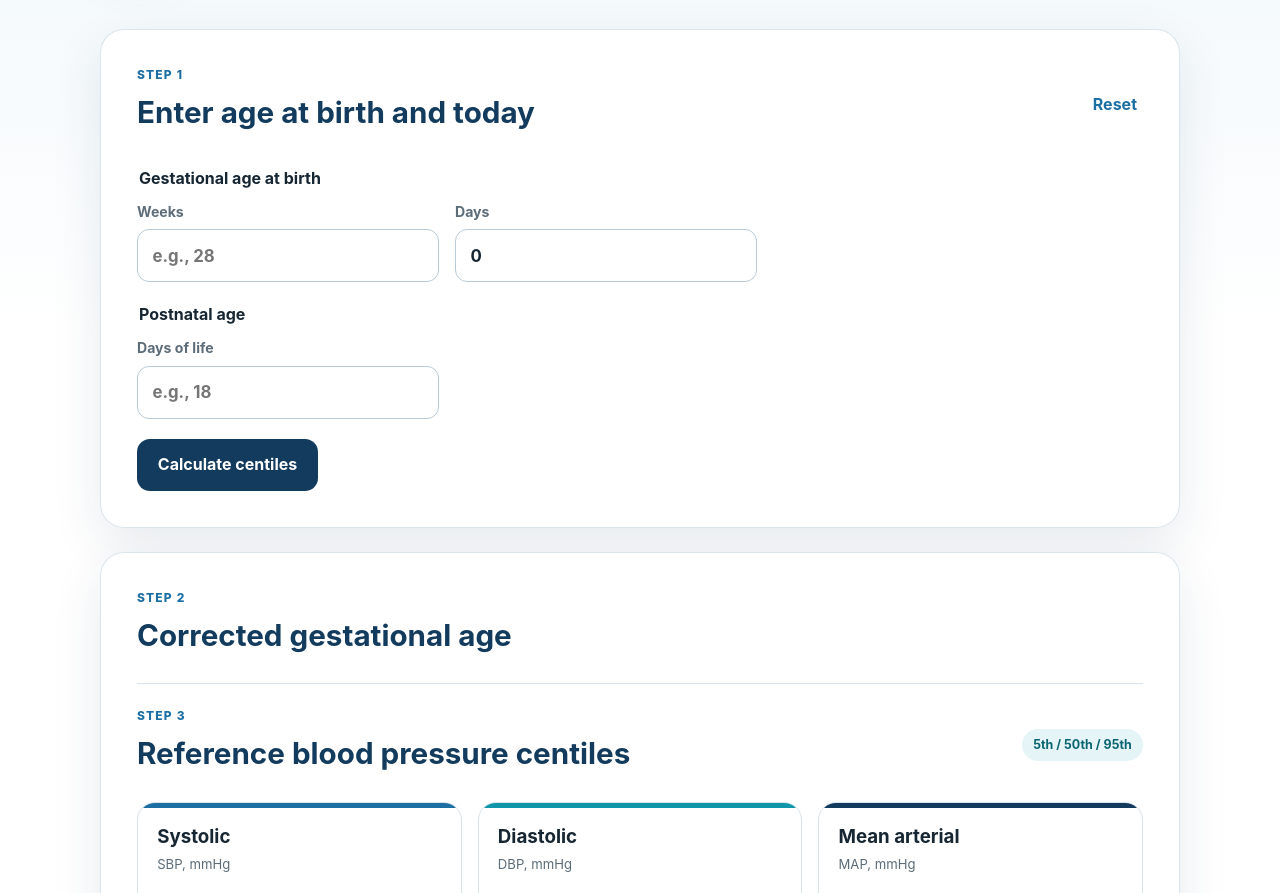
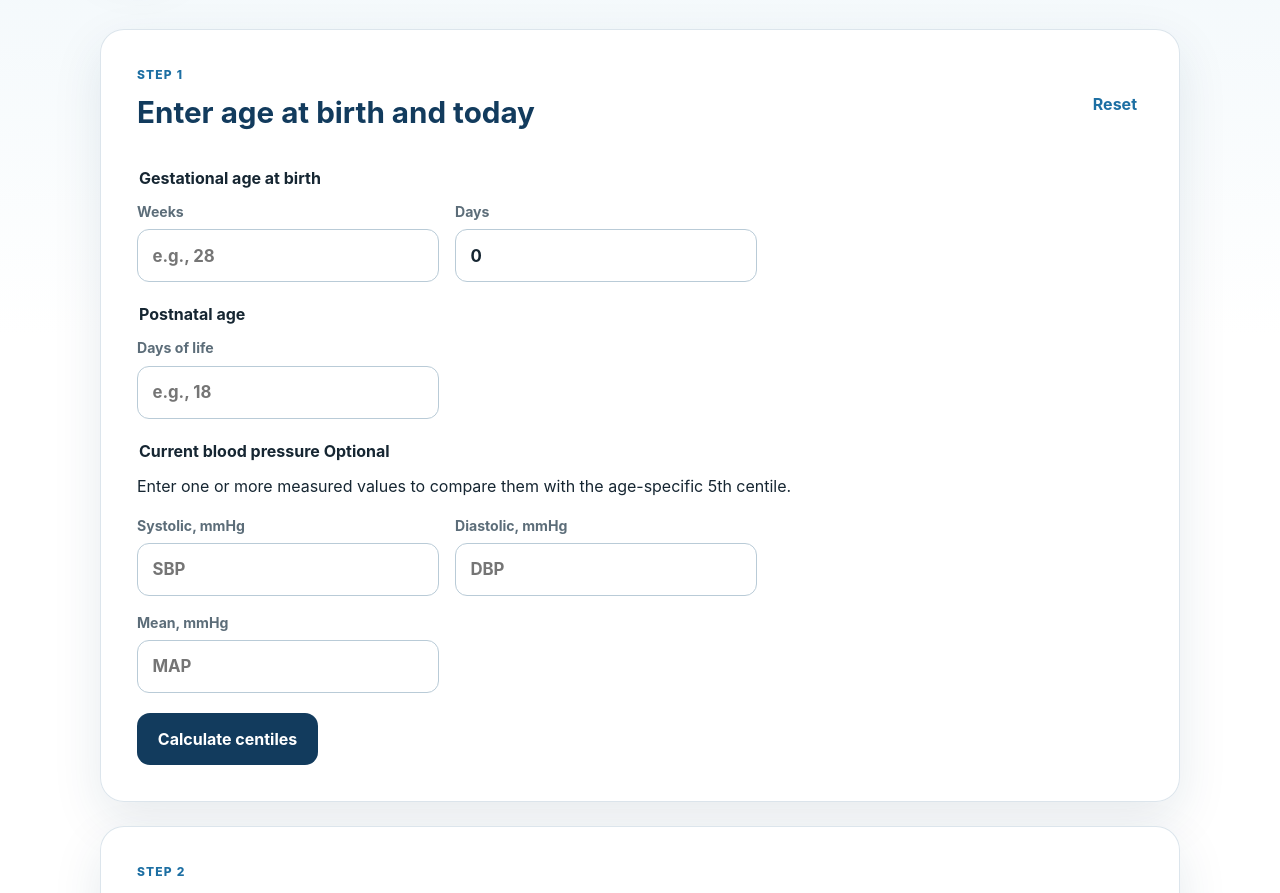
Before and after one commit to nncceducation-cpu/BP-calculator, a plain HTML site: page index.html in a window 1280 px wide. Shown: the part 209-1102 px from the top of the page. Drawn offline with Linux system fonts and the light colour scheme.

Commit message:
Add patient BP comparison and color-coded centiles

```diff
--- a/index.html
+++ b/index.html
@@ -49,6 +49,22 @@
           </div>
         </fieldset>
 
+        <fieldset class="patient-bp-fieldset">
+          <legend>Current blood pressure <span class="optional-label">Optional</span></legend>
+          <p class="field-help">Enter one or more measured values to compare them with the age-specific 5th centile.</p>
+          <div class="input-row bp-input-row">
+            <label>Systolic, mmHg
+              <input id="patient-sbp" name="patientSbp" type="number" min="1" max="200" step="1" inputmode="numeric" placeholder="SBP">
+            </label>
+            <label>Diastolic, mmHg
+              <input id="patient-dbp" name="patientDbp" type="number" min="1" max="150" step="1" inputmode="numeric" placeholder="DBP">
+            </label>
+            <label>Mean, mmHg
+              <input id="patient-map" name="patientMap" type="number" min="1" max="170" step="1" inputmode="numeric" placeholder="MAP">
+            </label>
+          </div>
+        </fieldset>
+
         <p id="form-error" class="error-message" role="alert" hidden></p>
         <button class="primary-button" type="submit">Calculate centiles</button>
       </form>
@@ -95,6 +111,18 @@
             <dl id="map-values"></dl>
           </article>
         </div>
+
+        <section id="patient-comparison" class="patient-comparison" aria-labelledby="comparison-heading" hidden>
+          <div class="comparison-heading">
+            <div>
+              <p class="step-label">Patient comparison</p>
+              <h3 id="comparison-heading">Current blood pressure versus 5th centile</h3>
+            </div>
+            <span class="comparison-rule">Low if below 5th centile</span>
+          </div>
+          <div id="comparison-grid" class="comparison-grid"></div>
+          <p class="comparison-caution">A green result means at or above the statistical 5th centile. It does not confirm adequate systemic or cerebral perfusion.</p>
+        </section>
 
         <p id="interpolation-note" class="fine-print"></p>
       </div>
```
